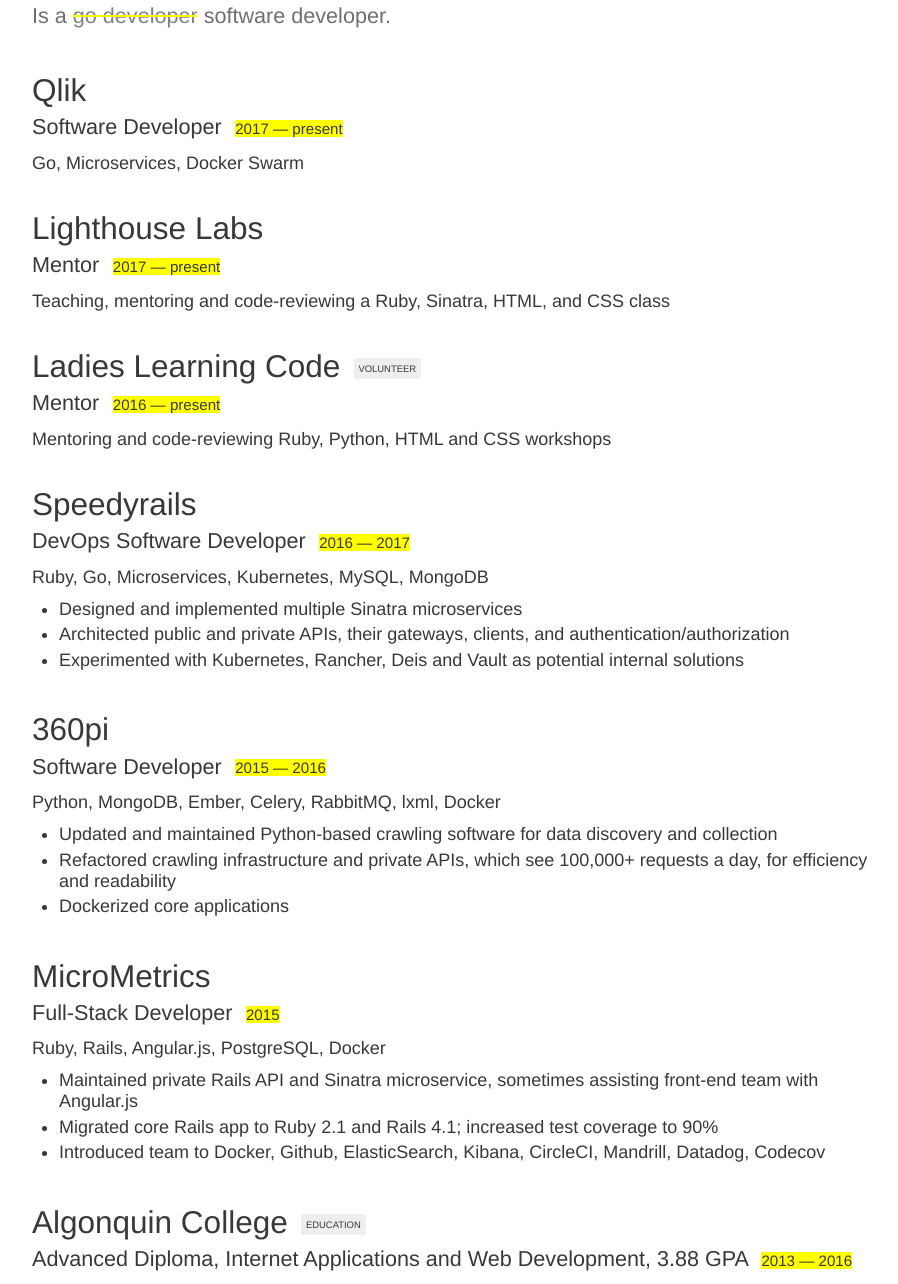
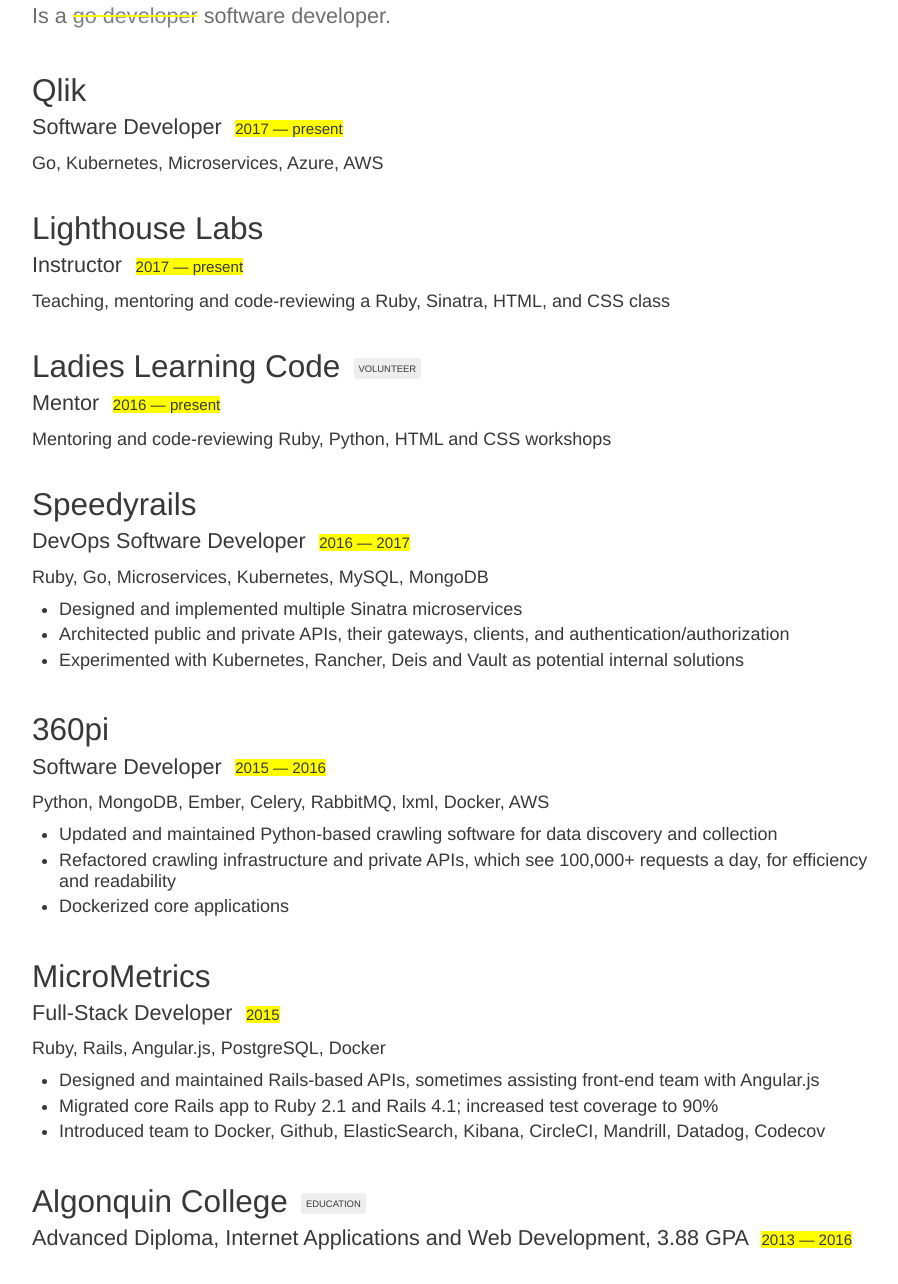
Before and after one commit to arbourd/dylanarbour.com, a plain HTML site: page cv/index.html in a window 1280 px wide. Shown: the part 305-1589 px from the top of the page, without its empty margins (184-1082 px from the left). Drawn offline with Linux system fonts and the light colour scheme; a web font is replaced by a local one.

Commit message:
Update for Q1 2018

```diff
--- a/cv/index.html
+++ b/cv/index.html
@@ -48,11 +48,11 @@
         <section>
           <h2>Qlik</h2>
           <h3>Software Developer <span class="date">2017 &#8212; present</span></h3>
-          <p>Go, Microservices, Docker Swarm</p>
+          <p>Go, Kubernetes, Microservices, Azure, AWS</p>
         </section>
         <section>
           <h2>Lighthouse Labs</h2>
-          <h3>Mentor <span class="date">2017 &#8212; present</span></h3>
+          <h3>Instructor <span class="date">2017 &#8212; present</span></h3>
           <p>Teaching, mentoring and code-reviewing a Ruby, Sinatra, HTML, and CSS class</p>
         </section>
         <section>
@@ -73,7 +73,7 @@
         <section>
           <h2>360pi</h2>
           <h3>Software Developer <span class="date">2015 &#8212; 2016</span></h3>
-          <p>Python, MongoDB, Ember, Celery, RabbitMQ, lxml, Docker</p>
+          <p>Python, MongoDB, Ember, Celery, RabbitMQ, lxml, Docker, AWS</p>
           <ul>
             <li>Updated and maintained Python-based crawling software for data discovery and collection</li>
             <li>Refactored crawling infrastructure and private APIs, which see 100,000+ requests a day, for efficiency and readability</li>
@@ -85,7 +85,7 @@
           <h3>Full-Stack Developer <span class="date">2015</span></h3>
           <p>Ruby, Rails, Angular.js, PostgreSQL, Docker</p>
           <ul>
-            <li>Maintained private Rails API and Sinatra microservice, sometimes assisting front-end team with Angular.js</li>
+            <li>Designed and maintained Rails-based APIs, sometimes assisting front-end team with Angular.js</li>
             <li>Migrated core Rails app to Ruby 2.1 and Rails 4.1; increased test coverage to 90%</li>
             <li>Introduced team to Docker, Github, ElasticSearch, Kibana, CircleCI, Mandrill, Datadog, Codecov</li>
           </ul>
```
